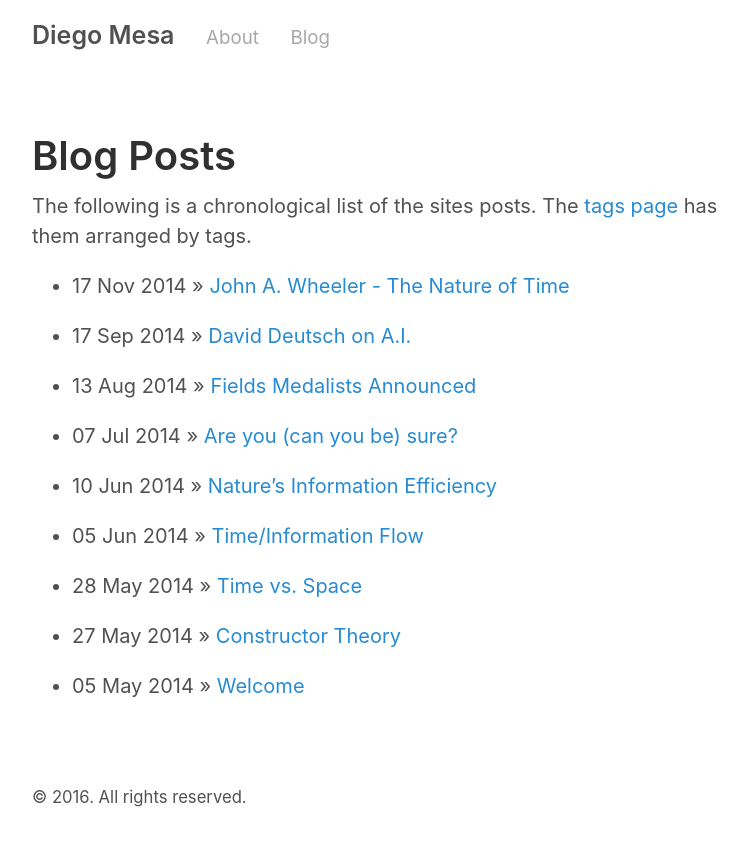
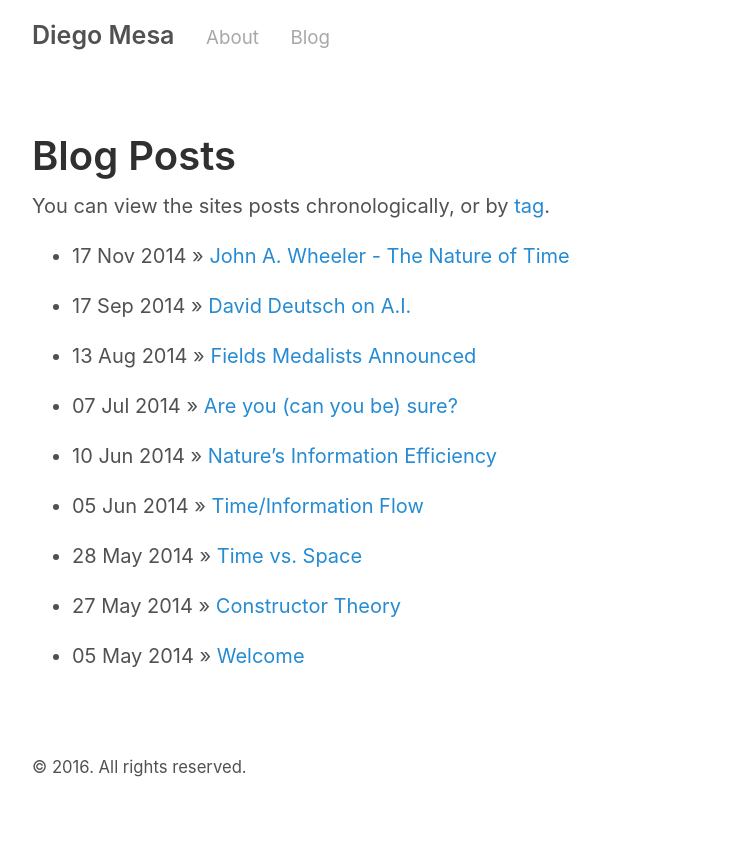
Before and after one commit to diego898/diego898.github.io, a Jekyll site: the page built from posts.md, in a window 1280 px wide. Shown: the top 846 px of the page, without its empty margins (258-1006 px from the left). Built offline with Jekyll 4.4.1, drawn with Linux system fonts in a browser that asks for light colours.

Commit message:
updating blog page

```diff
--- a/posts.md
+++ b/posts.md
@@ -3,7 +3,7 @@ layout: page
 title: Blog Posts
 ---
 
-The following is a chronological list of the sites posts. The [tags page](/tags/) has them arranged by tags.
+You can view the sites posts chronologically, or by [tag](/tags/).
 
 {% for post in site.posts %}
   * {{ post.date | date_to_string }} &raquo; [ {{ post.title }} ]({{ post.url }})
```
